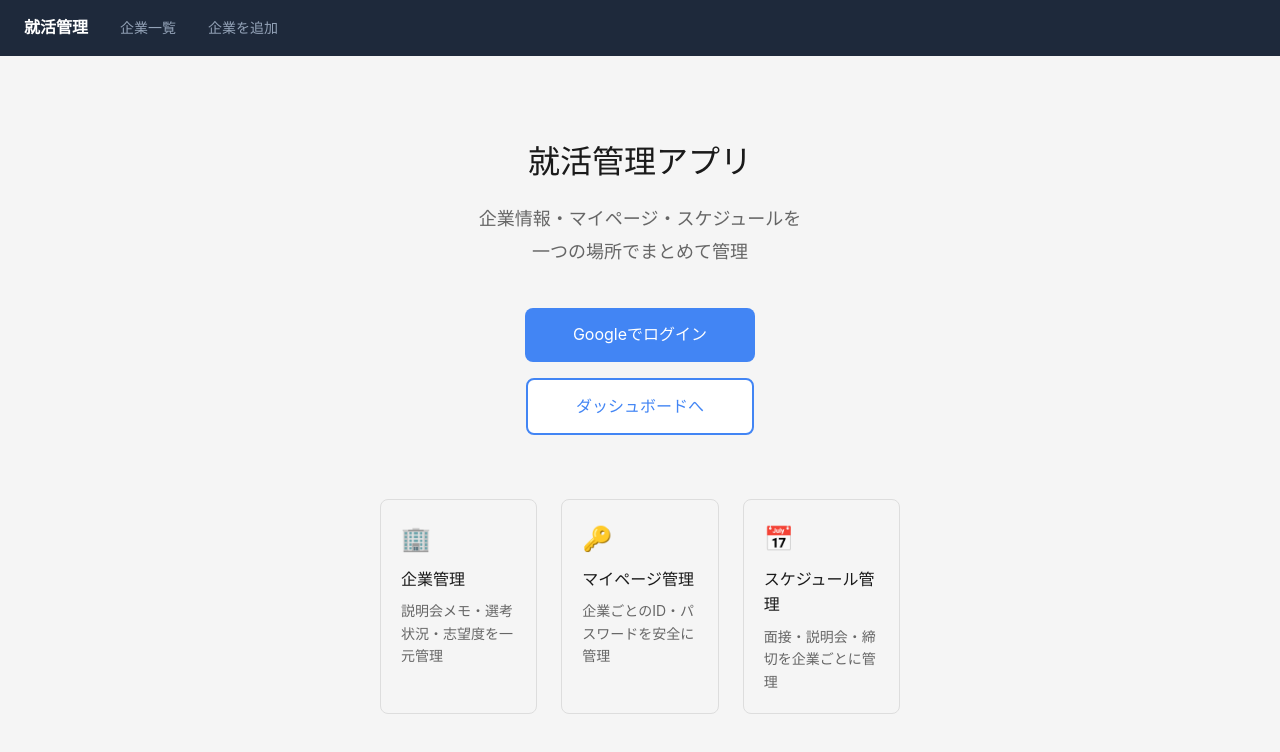
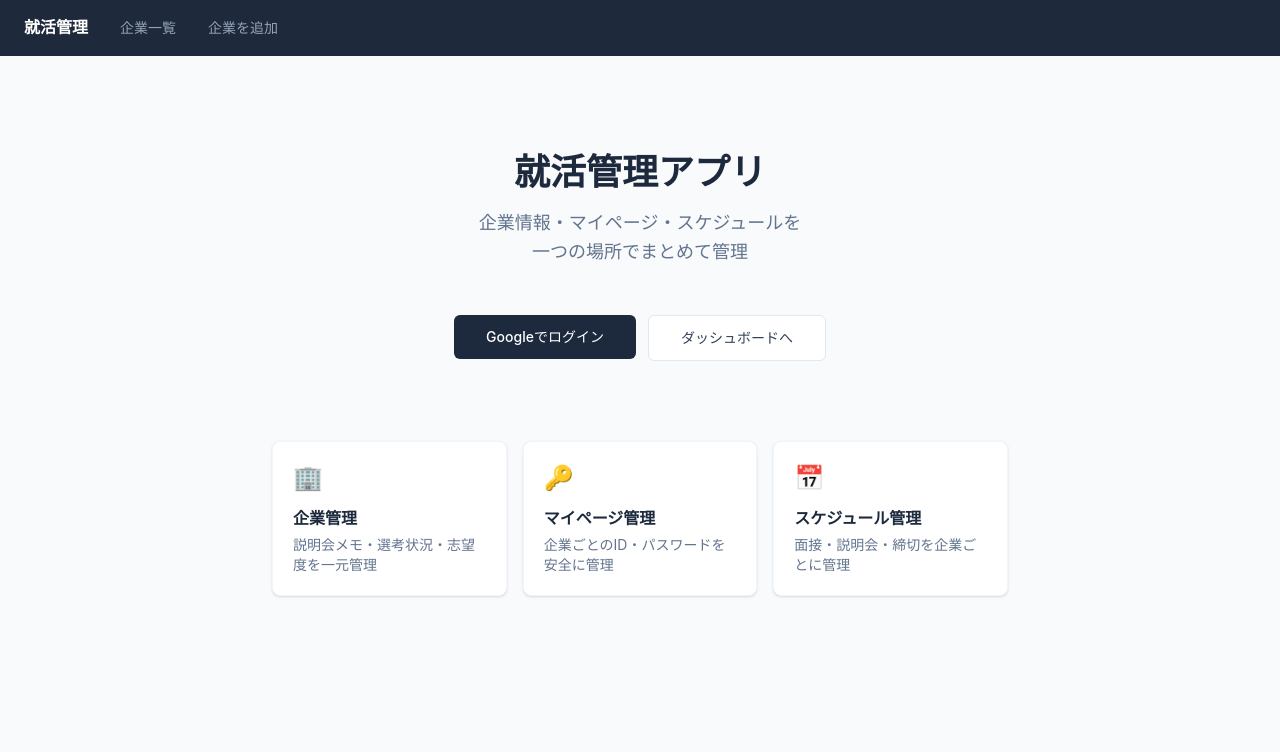
Before and after one commit to kouta-funatsu/shukatsu-app, a Next.js app: page / in a window 1280 px wide. Shown: the top 752 px of the page. Built offline with nearby package versions, Linux system fonts and the light colour scheme.

Commit message:
ログイン・トップページをTailwindに統一

```diff
--- a/app/login/page.tsx
+++ b/app/login/page.tsx
@@ -1,41 +1,35 @@
-'use client'
+import { createClient } from '@/utils/supabase'
+import { redirect } from 'next/navigation'
 
-import { createClient } from '@/utils/supabase'
+export default async function LoginPage() {
+  const supabase = createClient()
+  const { data: { user } } = await supabase.auth.getUser()
+  if (user) redirect('/dashboard')
 
-export default function LoginPage() {
-  const supabase = createClient()
-
-  const handleLogin = async () => {
-    await supabase.auth.signInWithOAuth({
+  const signIn = async () => {
+    'use server'
+    const supabase = createClient()
+    const { data } = await supabase.auth.signInWithOAuth({
       provider: 'google',
       options: {
-        redirectTo: `${window.location.origin}/auth/callback`,
+        redirectTo: `${process.env.NEXT_PUBLIC_SITE_URL ?? 'http://localhost:3000'}/auth/callback`,
       },
     })
+    if (data.url) redirect(data.url)
   }
 
   return (
-    <div style={{
-      display: 'flex',
-      flexDirection: 'column',
-      alignItems: 'center',
-      justifyContent: 'center',
-      height: '100vh',
-      gap: '24px',
-    }}>
-      <h1>就活管理アプリ</h1>
-      <p>企業情報の整理・比較、スケジュール管理ができます</p>
-      <button onClick={handleLogin} style={{
-        padding: '12px 24px',
-        fontSize: '16px',
-        borderRadius: '8px',
-        border: 'none',
-        background: '#4285f4',
-        color: 'white',
-        cursor: 'pointer',
-      }}>
-        Googleでログイン
-      </button>
+    <div className="min-h-screen flex items-center justify-center bg-slate-50">
+      <div className="bg-white rounded-xl border border-slate-100 shadow-sm p-10 w-full max-w-sm text-center">
+        <h1 className="text-2xl font-bold text-slate-800 mb-2">就活管理アプリ</h1>
+        <p className="text-sm text-slate-500 mb-8">ログインして就活を管理しよう</p>
+        <form action={signIn}>
+          <button type="submit"
+            className="w-full py-3 bg-slate-800 text-white text-sm font-medium rounded-md hover:bg-slate-700 transition-colors">
+            Googleでログイン
+          </button>
+        </form>
+      </div>
     </div>
   )
 }
--- a/app/page.tsx
+++ b/app/page.tsx
@@ -2,40 +2,38 @@ import Link from 'next/link'
 
 export default function TopPage() {
   return (
-    <div style={{ padding: '80px 40px', maxWidth: '600px', margin: '0 auto', textAlign: 'center' }}>
-      <h1 style={{ fontSize: '32px', marginBottom: '16px' }}>就活管理アプリ</h1>
-      <p style={{ color: '#666', fontSize: '18px', marginBottom: '40px', lineHeight: '1.8' }}>
+    <div className="min-h-screen bg-slate-50">
+      <div className="max-w-3xl mx-auto px-4 py-24 text-center">
+        <h1 className="text-4xl font-bold text-slate-800 mb-4">就活管理アプリ</h1>
+        <p className="text-slate-500 text-lg mb-12 leading-relaxed">
           企業情報・マイページ・スケジュールを<br />一つの場所でまとめて管理
         </p>
 
-      <div style={{ display: 'flex', flexDirection: 'column', gap: '16px', alignItems: 'center' }}>
+        <div className="flex flex-col sm:flex-row gap-3 justify-center mb-20">
           <Link href="/login">
-          <button style={{ padding: '14px 48px', background: '#4285f4', color: 'white', border: 'none', borderRadius: '8px', cursor: 'pointer', fontSize: '16px' }}>
+            <button className="px-8 py-3 bg-slate-800 text-white text-sm font-medium rounded-md hover:bg-slate-700 transition-colors">
               Googleでログイン
             </button>
           </Link>
           <Link href="/dashboard">
-          <button style={{ padding: '14px 48px', background: 'white', color: '#4285f4', border: '2px solid #4285f4', borderRadius: '8px', cursor: 'pointer', fontSize: '16px' }}>
+            <button className="px-8 py-3 bg-white text-slate-700 text-sm font-medium rounded-md border border-slate-200 hover:bg-slate-50 transition-colors">
               ダッシュボードへ
             </button>
           </Link>
         </div>
 
-      <div style={{ marginTop: '64px', display: 'grid', gridTemplateColumns: 'repeat(3, 1fr)', gap: '24px', textAlign: 'left' }}>
-        <div style={{ padding: '20px', border: '1px solid #ddd', borderRadius: '8px' }}>
-          <div style={{ fontSize: '24px', marginBottom: '8px' }}>🏢</div>
-          <h3 style={{ margin: '0 0 8px' }}>企業管理</h3>
-          <p style={{ margin: 0, color: '#666', fontSize: '14px' }}>説明会メモ・選考状況・志望度を一元管理</p>
+        <div className="grid grid-cols-1 sm:grid-cols-3 gap-4 text-left">
+          {[
+            { icon: '🏢', title: '企業管理', desc: '説明会メモ・選考状況・志望度を一元管理' },
+            { icon: '🔑', title: 'マイページ管理', desc: '企業ごとのID・パスワードを安全に管理' },
+            { icon: '📅', title: 'スケジュール管理', desc: '面接・説明会・締切を企業ごとに管理' },
+          ].map(item => (
+            <div key={item.title} className="bg-white rounded-lg border border-slate-100 shadow-sm p-5">
+              <div className="text-2xl mb-3">{item.icon}</div>
+              <h3 className="font-semibold text-slate-800 mb-1">{item.title}</h3>
+              <p className="text-sm text-slate-500">{item.desc}</p>
             </div>
-        <div style={{ padding: '20px', border: '1px solid #ddd', borderRadius: '8px' }}>
-          <div style={{ fontSize: '24px', marginBottom: '8px' }}>🔑</div>
-          <h3 style={{ margin: '0 0 8px' }}>マイページ管理</h3>
-          <p style={{ margin: 0, color: '#666', fontSize: '14px' }}>企業ごとのID・パスワードを安全に管理</p>
-        </div>
-        <div style={{ padding: '20px', border: '1px solid #ddd', borderRadius: '8px' }}>
-          <div style={{ fontSize: '24px', marginBottom: '8px' }}>📅</div>
-          <h3 style={{ margin: '0 0 8px' }}>スケジュール管理</h3>
-          <p style={{ margin: 0, color: '#666', fontSize: '14px' }}>面接・説明会・締切を企業ごとに管理</p>
+          ))}
         </div>
       </div>
     </div>
```
Lines whose indentation alone changed are shown as unchanged.
